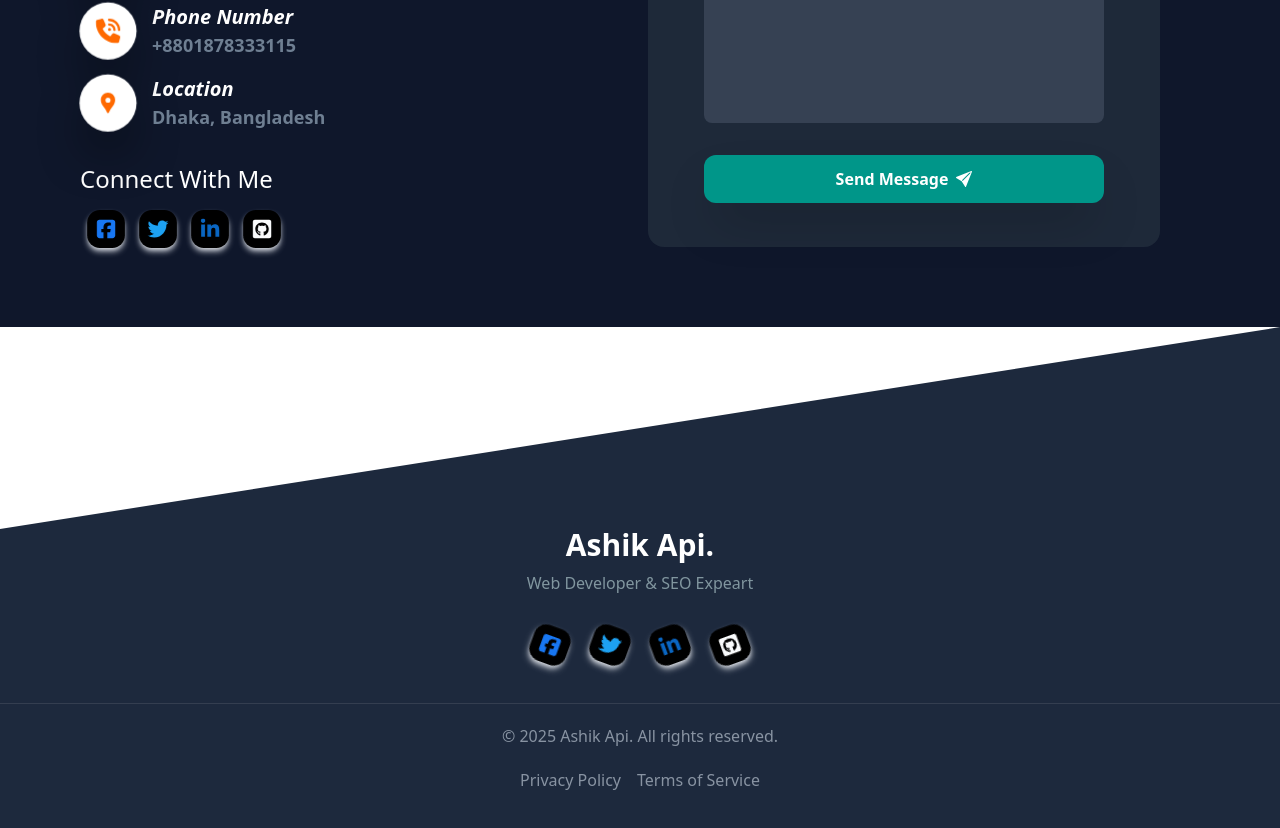
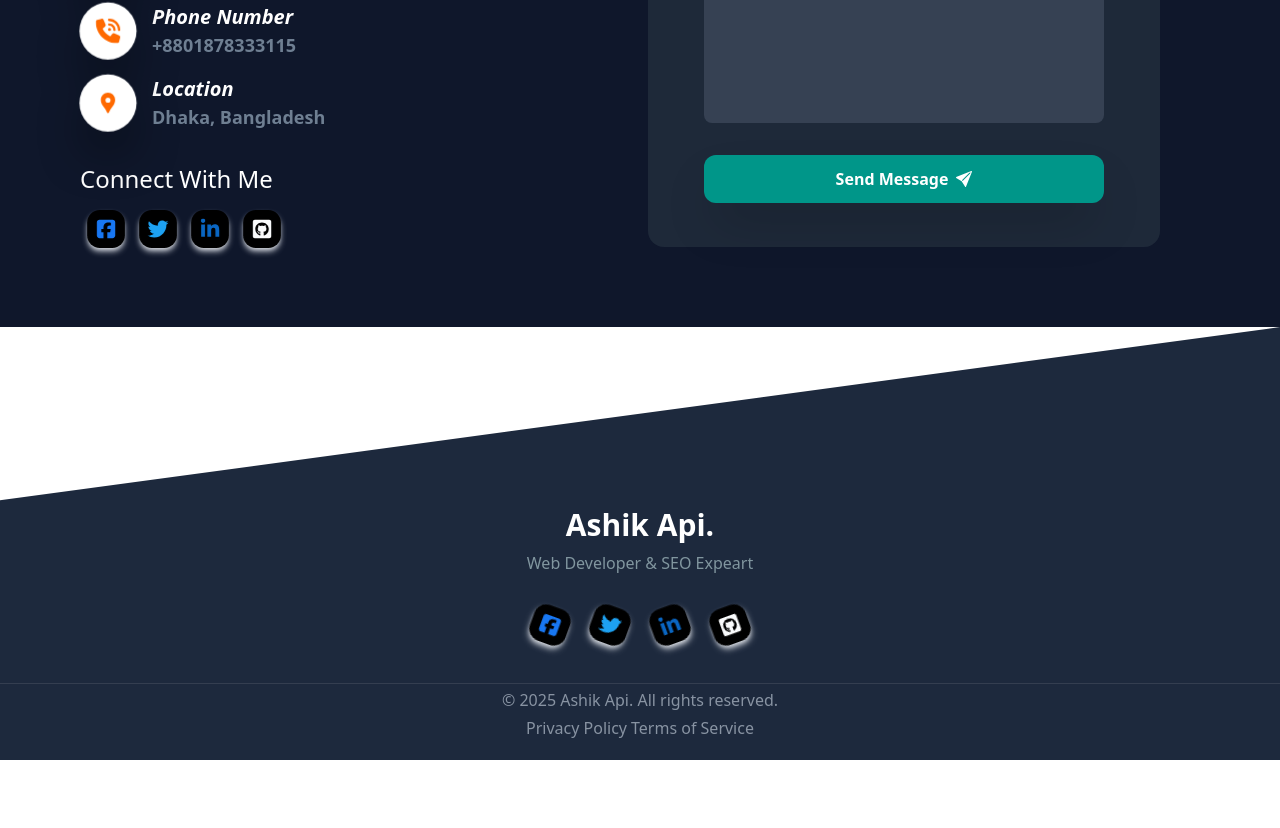
Before and after one commit to ashikapi/ashikapi_portfolio, a React (Vite) app: page /featuredprojects in a window 1280 px wide. Shown: the part 3918-4746 px from the top of the page. After the commit the page ends 4678 px from the top, so only its background shows below. Built offline with nearby package versions, Linux system fonts and the light colour scheme.

Commit message:
update navbar

```diff
--- a/src/components/Footer.tsx
+++ b/src/components/Footer.tsx
@@ -6,7 +6,7 @@ import '../../style/style.css';
 
 const Footer = () => {
   return (
-    <footer className="relative bg-[rgb(29,41,61)] text-[rgb(255,255,255)] py-10 mt-0 clip-footer">
+    <footer className="relative bg-[rgb(29,41,61)] text-[rgb(255,255,255)] py-5 mt-0 clip-footer">
       {/* <div className="w-auto mx-auto px-4 xl:ml-[660px] lg:ml-[410px] lg:mt-40 md:ml-78  mt-20 ml-35"> */}
       <div className="w-full mx-auto text-center lg:mt-40 mt-20">
         <h2 className="md:text-3xl font-bold mb-2">Ashik Api.</h2>
@@ -31,10 +31,10 @@ const Footer = () => {
       </div>
       {/* <div className='mt-10 opacity-40'><hr /></div> */}
       <div className="flex justify-center items-center mt-10 border-b w-full opacity-10"></div>
-      <div className='flex justify-center items-center mt-5'>
+      <div className='flex justify-center items-center mt-1'>
         <div className='text-center'>
           <div className="text-[rgb(136,147,162)]">© 2025 Ashik Api. All rights reserved.</div>
-          <div className='mt-5 sm:mb-0 mb-5 space-x-4  text-[rgb(136,147,162)] '>
+          <div className='mt-1 sm:mb-0 mb-1 space-x-1  text-[rgb(136,147,162)] '>
             <button className="hover:text-teal-400"><a href="#home">Privacy Policy</a></button>
             <button className="hover:text-teal-400"><a href="#home">Terms of Service</a></button>
           </div>
--- a/src/pages/FeaturedProjects.tsx
+++ b/src/pages/FeaturedProjects.tsx
@@ -43,7 +43,7 @@ url: 'https://bmcbd.netlify.app/'
 
 const FeaturedProjects = () => {
   return (
-    <div className='flex justify-center items-center mt-12 mb-12 px-10'>
+    <div className='flex justify-center items-center mt-12 mb-12 md:px-10 px-2'>
         <div>
             <div className='flex justify-center items-center'>
                 <h1 className="text-3xl font-bold text-slate-900 mb-4">Featured <span className='text-teal-600'>Projects</span></h1>
```
